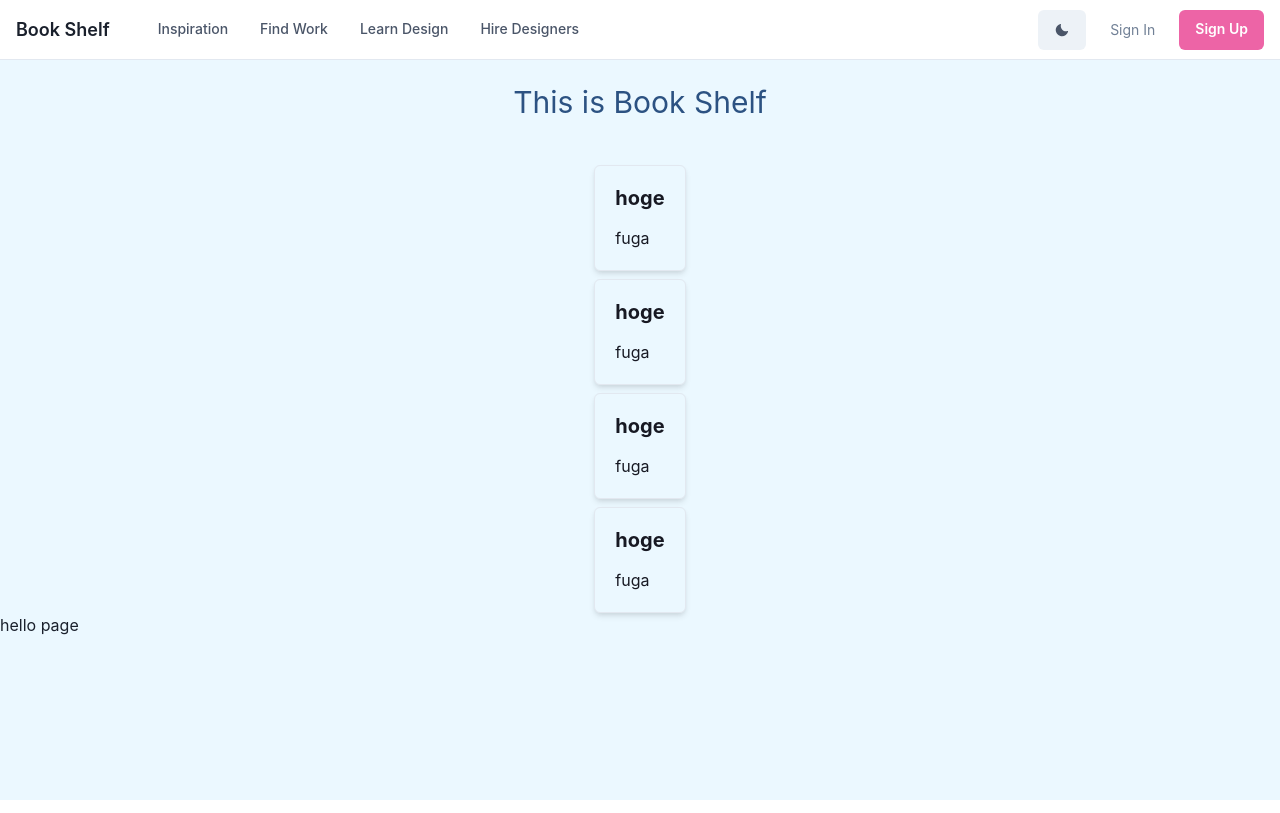
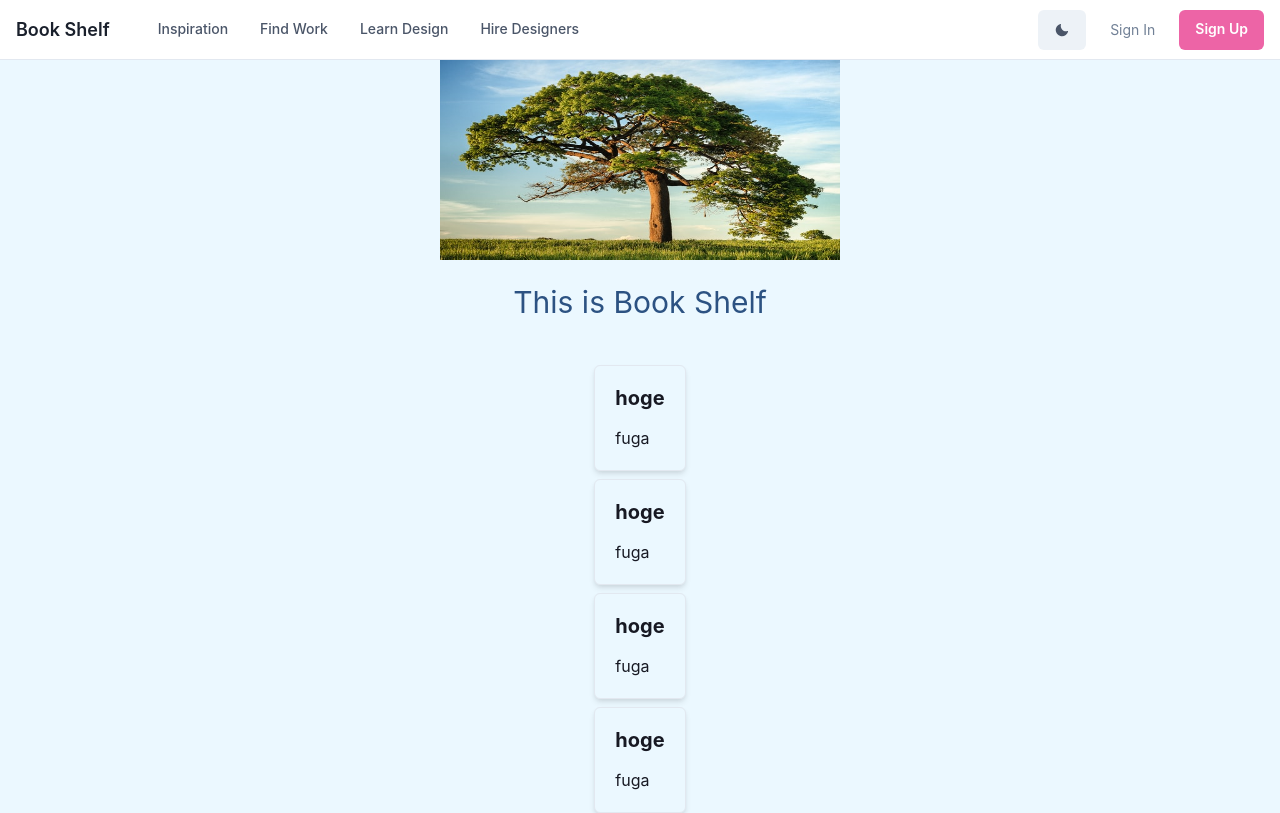
Before and after one commit to no-yan/bookshelf, a Next.js app: page / in a window 1280 px wide. Built offline with nearby package versions, Linux system fonts and the light colour scheme.

Commit message:
add image

```diff
--- a/pages/index.tsx
+++ b/pages/index.tsx
@@ -1,19 +1,8 @@
 import { useColorModeValue } from '@chakra-ui/color-mode';
-import {
-    Box,
-    Center,
-    Container,
-    Flex,
-    HStack,
-    Stack,
-    VStack,
-    Heading,
-    Text,
-} from '@chakra-ui/layout';
+import { Image } from '@chakra-ui/image';
+import { Box, Flex, VStack, Heading, Text, Center } from '@chakra-ui/layout';
+import { Spinner } from '@chakra-ui/spinner';
 import type { NextPage } from 'next';
-import Head from 'next/head';
-import Image from 'next/image';
-import Link from 'next/link';
 import CallToActionWithAnnotation from '../components/example';
 import WithSubnavigation from '../components/nabvar';
 
@@ -45,17 +34,17 @@ const Feature = ({ title, desc }: FeatureProps) => {
         </Box>
     );
 };
-
-const Home: NextPage = () => {
-    return (
-        <Flex minH={'100vh'} direction={'column'}>
-            <WithSubnavigation />
-
-            <Box
-                bg={useColorModeValue('blue.50', 'gray.800')}
-                flex={1}
-                width={'full'}
-            >
+const Main = () => (
+    <Box bg={useColorModeValue('blue.50', 'gray.800')} flex={1} width={'full'}>
+        <Center>
+            <Image
+                src="/tree.jpg"
+                alt="tree"
+                width={400}
+                height={200}
+                fallback={<Spinner />}
+            />
+        </Center>
         <main>
             <Text
                 pt={5}
@@ -71,11 +60,15 @@ const Home: NextPage = () => {
                 <Feature title={'hoge'} desc="fuga" />
                 <Feature title={'hoge'} desc="fuga" />
             </VStack>
-                    <Link href="/hello">
-                        <a>hello page</a>
-                    </Link>
         </main>
     </Box>
+);
+const Home: NextPage = () => {
+    return (
+        <Flex minH={'100vh'} direction={'column'}>
+            <WithSubnavigation />
+
+            <Main />
         </Flex>
     );
 };
```
Also changed, not shown: theme/index.ts (+12 -13 lines), public/tree.jpg (added), 1 other file (tests, documents, lock files or other folders). Lines whose indentation alone changed are shown as unchanged.
